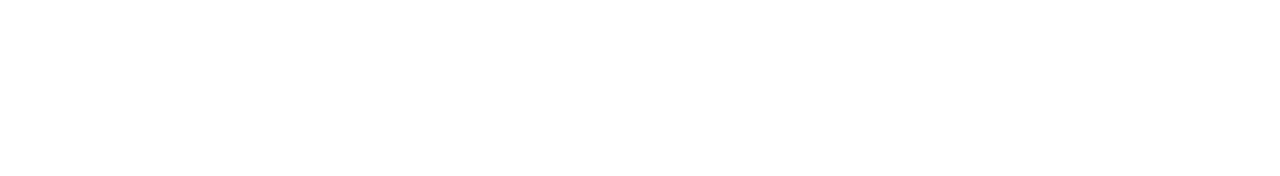
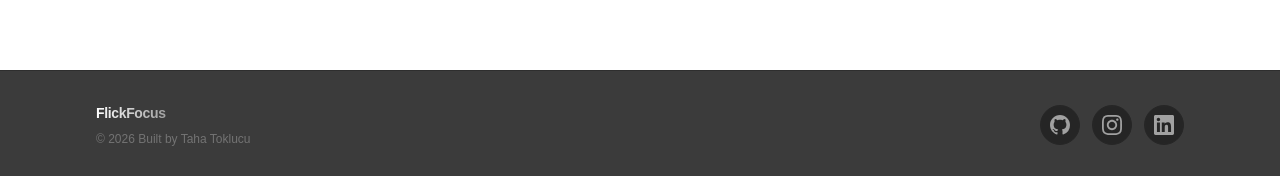
Before and after one commit to tahatoklucu/FlickFocus-AI-App, a Next.js app: page / in a window 1280 px wide. Shown: the part 621-797 px from the top of the page. Built offline with nearby package versions, Linux system fonts and the light colour scheme; no server answers.

Commit message:
footer update
footer update

```diff
--- a/src/app/layout.tsx
+++ b/src/app/layout.tsx
@@ -1,6 +1,7 @@
 import type { Metadata } from "next";
 import { Geist, Geist_Mono } from "next/font/google";
 import Header from "@/components/Header";
+import Footer from "@/components/Footer";
 import Providers from "@/components/Providers";
 import { rootMetadata } from "@/lib/metadata";
 import "./globals.css";
@@ -23,10 +24,11 @@
       lang="en"
       className={`${geistSans.variable} ${geistMono.variable} h-full antialiased`}
     >
-      <body className="min-h-full flex flex-col">
+      <body className="flex min-h-full flex-col">
         <Providers>
           <Header />
-          {children}
+          <main className="flex-1">{children}</main>
+          <Footer />
         </Providers>
       </body>
     </html>
--- /dev/null
+++ b/src/components/Footer.tsx
@@ -0,0 +1,101 @@
+import Link from "next/link";
+import type { ReactNode } from "react";
+
+const GITHUB_REPO_URL = "https://github.com/tahatoklucu/FlickFocus-AI-App";
+const INSTAGRAM_URL = "https://www.instagram.com/tahatoklucu/";
+const LINKEDIN_URL = "https://www.linkedin.com/in/tahatoklucu/";
+
+function GitHubIcon({ className = "h-5 w-5" }: { className?: string }) {
+  return (
+    <svg
+      className={className}
+      viewBox="0 0 24 24"
+      fill="currentColor"
+      aria-hidden="true"
+    >
+      <path d="M12 0C5.37 0 0 5.37 0 12c0 5.31 3.435 9.795 8.205 11.385.6.105.825-.255.825-.57 0-.285-.015-1.23-.015-2.235-3.015.555-3.795-.735-4.035-1.41-.135-.345-.72-1.41-1.23-1.695-.42-.225-1.02-.78-.015-.795.945-.015 1.62.87 1.845 1.23 1.08 1.815 2.805 1.305 3.495.99.105-.78.42-1.305.765-1.605-2.67-.3-5.46-1.335-5.46-5.925 0-1.305.465-2.385 1.23-3.225-.12-.3-.54-1.53.12-3.18 0 0 1.005-.315 3.3 1.23.96-.27 1.98-.405 3-.405s2.04.135 3 .405c2.295-1.56 3.3-1.23 3.3-1.23.66 1.65.24 2.88.12 3.18.765.84 1.23 1.905 1.23 3.225 0 4.605-2.805 5.625-5.475 5.925.435.375.81 1.095.81 2.22 0 1.605-.015 2.895-.015 3.3 0 .315.225.69.825.57A12.02 12.02 0 0024 12c0-6.63-5.37-12-12-12z" />
+    </svg>
+  );
+}
+
+function InstagramIcon({ className = "h-5 w-5" }: { className?: string }) {
+  return (
+    <svg
+      className={className}
+      viewBox="0 0 24 24"
+      fill="currentColor"
+      aria-hidden="true"
+    >
+      <path d="M12 2.163c3.204 0 3.584.012 4.85.07 3.252.148 4.771 1.691 4.919 4.919.058 1.265.069 1.645.069 4.849 0 3.205-.012 3.584-.069 4.849-.149 3.225-1.664 4.771-4.919 4.919-1.266.058-1.644.07-4.85.07-3.204 0-3.584-.012-4.849-.07-3.26-.149-4.771-1.699-4.919-4.92-.058-1.265-.07-1.644-.07-4.849 0-3.204.013-3.583.07-4.849.149-3.227 1.664-4.771 4.919-4.919 1.266-.057 1.645-.069 4.849-.069zm0-2.163c-3.259 0-3.667.014-4.947.072-4.358.2-6.78 2.618-6.98 6.98-.059 1.281-.073 1.689-.073 4.948 0 3.259.014 3.668.072 4.948.2 4.358 2.618 6.78 6.98 6.98 1.281.058 1.689.072 4.948.072 3.259 0 3.668-.014 4.948-.072 4.354-.2 6.782-2.618 6.979-6.98.059-1.28.073-1.689.073-4.948 0-3.259-.014-3.667-.072-4.947-.196-4.354-2.617-6.78-6.979-6.98-1.281-.059-1.69-.073-4.949-.073zm0 5.838c-3.403 0-6.162 2.759-6.162 6.162s2.759 6.163 6.162 6.163 6.162-2.759 6.162-6.163c0-3.403-2.759-6.162-6.162-6.162zm0 10.162c-2.209 0-4-1.79-4-4 0-2.209 1.791-4 4-4s4 1.791 4 4c0 2.21-1.791 4-4 4zm6.406-11.845c-.796 0-1.441.645-1.441 1.44s.645 1.44 1.441 1.44c.795 0 1.439-.645 1.439-1.44s-.644-1.44-1.439-1.44z" />
+    </svg>
+  );
+}
+
+function LinkedInIcon({ className = "h-5 w-5" }: { className?: string }) {
+  return (
+    <svg
+      className={className}
+      viewBox="0 0 24 24"
+      fill="currentColor"
+      aria-hidden="true"
+    >
+      <path d="M20.447 20.452h-3.554v-5.569c0-1.328-.027-3.037-1.852-3.037-1.853 0-2.136 1.445-2.136 2.939v5.667H9.351V9h3.414v1.561h.046c.477-.9 1.637-1.85 3.37-1.85 3.601 0 4.267 2.37 4.267 5.455v6.286zM5.337 7.433c-1.144 0-2.063-.926-2.063-2.065 0-1.138.92-2.063 2.063-2.063 1.14 0 2.064.925 2.064 2.063 0 1.139-.925 2.065-2.064 2.065zm1.782 13.019H3.555V9h3.564v11.452zM22.225 0H1.771C.792 0 0 .774 0 1.729v20.542C0 23.227.792 24 1.771 24h20.451C23.2 24 24 23.227 24 22.271V1.729C24 .774 23.2 0 22.222 0h.003z" />
+    </svg>
+  );
+}
+
+function SocialLink({
+  href,
+  label,
+  children,
+}: {
+  href: string;
+  label: string;
+  children: ReactNode;
+}) {
+  return (
+    <a
+      href={href}
+      target="_blank"
+      rel="noopener noreferrer"
+      aria-label={label}
+      className="inline-flex h-10 w-10 items-center justify-center rounded-full border border-neutral-800 bg-neutral-900/60 text-neutral-400 transition-all duration-200 hover:scale-105 hover:border-neutral-600 hover:bg-neutral-800 hover:text-white hover:shadow-lg hover:shadow-black/30"
+    >
+      {children}
+    </a>
+  );
+}
+
+export default function Footer() {
+  const year = new Date().getFullYear();
+
+  return (
+    <footer className="mt-auto border-t border-neutral-800/60 bg-neutral-950/80 backdrop-blur-md">
+      <div className="mx-auto flex max-w-6xl flex-col items-center justify-between gap-6 px-4 py-8 sm:flex-row sm:px-6 lg:px-8">
+        <div className="flex flex-col items-center gap-2 sm:items-start">
+          <Link
+            href="/"
+            className="bg-gradient-to-r from-white to-neutral-400 bg-clip-text text-sm font-bold tracking-tight text-transparent transition hover:opacity-80"
+          >
+            FlickFocus
+          </Link>
+          <p className="text-xs text-neutral-500">
+            &copy; {year} Built by Taha Toklucu
+          </p>
+        </div>
+
+        <div className="flex items-center gap-3">
+          <SocialLink href={GITHUB_REPO_URL} label="View FlickFocus on GitHub">
+            <GitHubIcon />
+          </SocialLink>
+          <SocialLink href={INSTAGRAM_URL} label="Follow Taha Toklucu on Instagram">
+            <InstagramIcon />
+          </SocialLink>
+          <SocialLink href={LINKEDIN_URL} label="Connect with Taha Toklucu on LinkedIn">
+            <LinkedInIcon />
+          </SocialLink>
+        </div>
+      </div>
+    </footer>
+  );
+}
```
